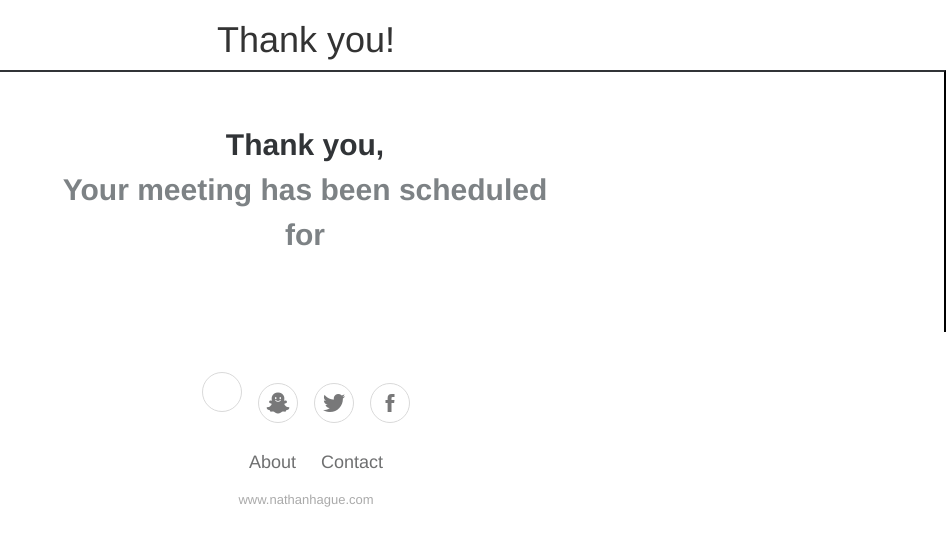
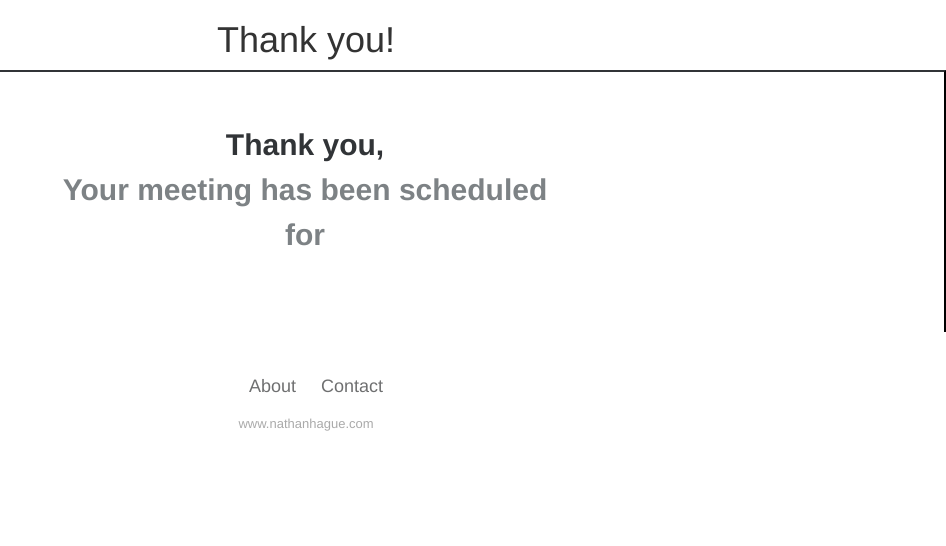
Before and after one commit to nathanhague/nathanhague.github.io, a plain HTML site: page index.html in a window 1280 px wide. Shown: the whole page, without its empty margins (334-1280 px from the left). Drawn offline with nearby package versions, Linux system fonts and the light colour scheme.

Commit message:
Update index.html

```diff
--- a/index.html
+++ b/index.html
@@ -4,7 +4,7 @@
 <head>
     <meta charset="utf-8">
     <meta name="viewport" content="width=device-width, initial-scale=1.0">
-    <title>Nathan</title>
+    <title>Thanks!</title>
     <link rel="stylesheet" href="https://cdnjs.cloudflare.com/ajax/libs/twitter-bootstrap/3.3.7/css/bootstrap.min.css">
     <link rel="stylesheet" href="https://cdnjs.cloudflare.com/ajax/libs/twitter-bootstrap/3.3.7/css/bootstrap-theme.min.css">
     <link rel="stylesheet" href="https://cdnjs.cloudflare.com/ajax/libs/ionicons/2.0.1/css/ionicons.min.css">
@@ -30,7 +30,6 @@
     </div>
     <div class="footer-basic">
         <footer>
-            <div class="social"><a href="https://www.facebook.com/nathan.hague77"><a href="#"><i class="icon ion-social-snapchat"></i></a><a href="#"><i class="icon ion-social-twitter"></i></a><a href="#"><i class="icon ion-social-facebook"></i></a></div>
             <ul class="list-inline">
                 <li></li>
                 <li></li>
```
